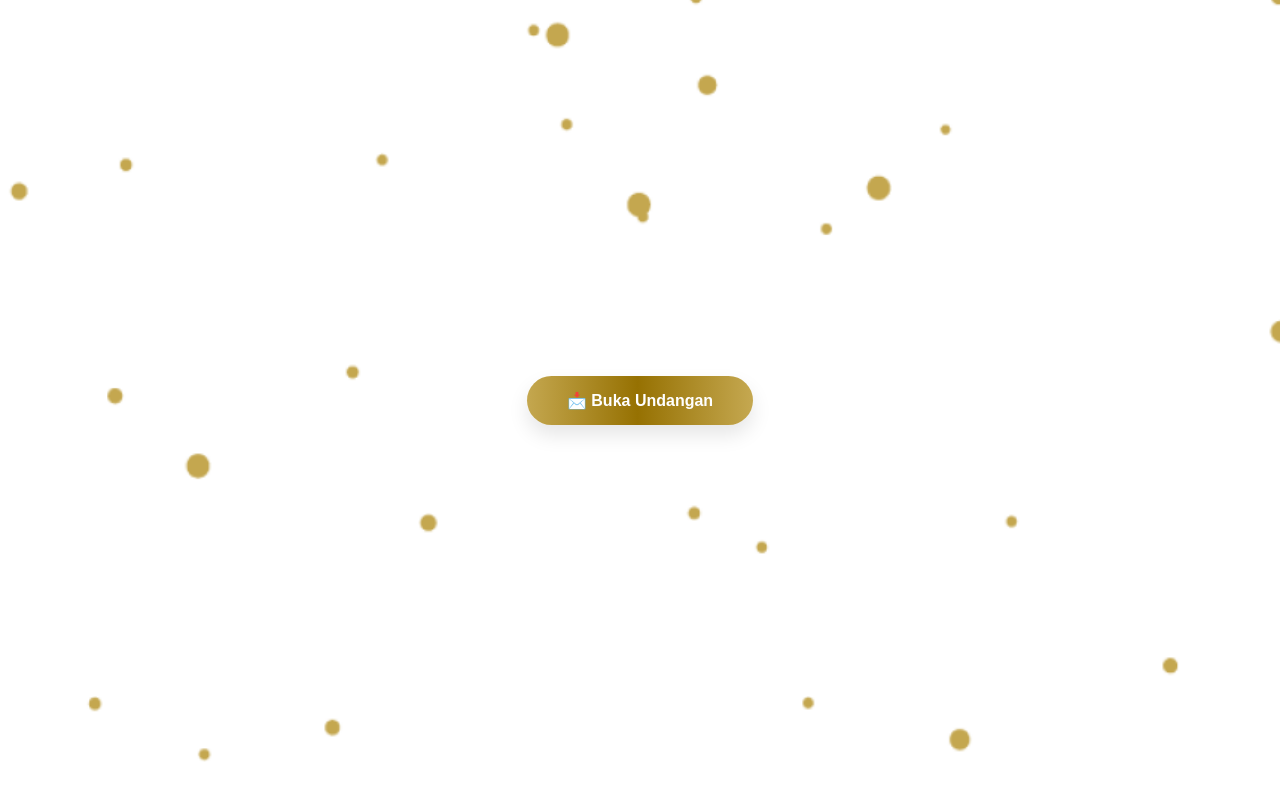
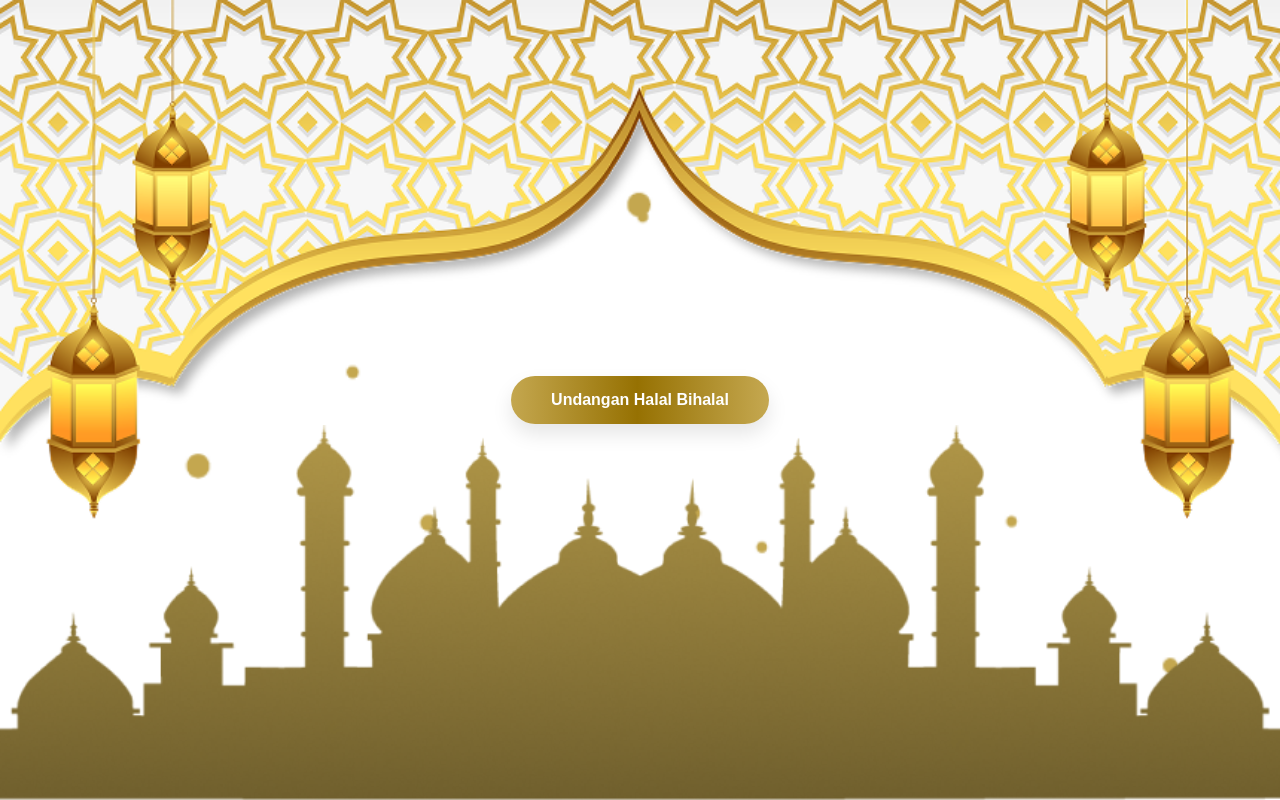
Before and after one commit to wildanroby29/undangan-halal-bihalal, a React (Create React App) app: page / in a window 1280 px wide. Built offline with nearby package versions, Linux system fonts and the light colour scheme.

Commit message:
idiot tolol

```diff
--- a/src/App.js
+++ b/src/App.js
@@ -292,11 +292,23 @@ export default function App() {
             animate={{ opacity: 1 }}
             exit={{ y: "-100%", opacity: 0 }}
             transition={{
-              initial: { duration: 1.5, ease: "easeInOut" },
-              animate: { duration: 1.5, ease: "easeInOut" },
+              initial: { duration: 2.5, ease: "easeInOut" },
+              animate: { duration: 2.5, ease: "easeInOut" },
               exit: { duration: 0.8, ease: "easeInOut" },
             }}
           >
+            <motion.img
+              initial={{ y: -100, opacity: 0 }}
+              animate={{ y: 0, opacity: 1 }}
+              transition={{ duration: 1.5, ease: "easeInOut", delay: 1 }}
+              src={`/asset/header-${urlTema}.png`}
+              style={{
+                width: "100%",
+                maxwidth: "430px",
+                position: "absolute",
+                top: 0,
+              }}
+            />
             <motion.button
               whileHover={{ scale: 1.05 }}
               whileTap={{ scale: 0.95 }}
@@ -311,10 +323,23 @@ export default function App() {
                 fontWeight: "bold",
                 cursor: "pointer",
                 boxShadow: "0 10px 20px rgba(0,0,0,0.1)",
+                zIndex: 10,
               }}
             >
-              📩 Buka Undangan
+              Undangan Halal Bihalal
             </motion.button>
+            <motion.img
+              initial={{ y: 100, opacity: 0 }}
+              animate={{ y: 0, opacity: 1 }}
+              transition={{ duration: 1.5, ease: "easeInOut", delay: 1 }}
+              src={`/asset/footer-${urlTema}.png`}
+              style={{
+                width: "100%",
+                maxwidth: "430px",
+                position: "absolute",
+                bottom: 0,
+              }}
+            />
           </WelcomeCover>
         )}
       </AnimatePresence>
```
